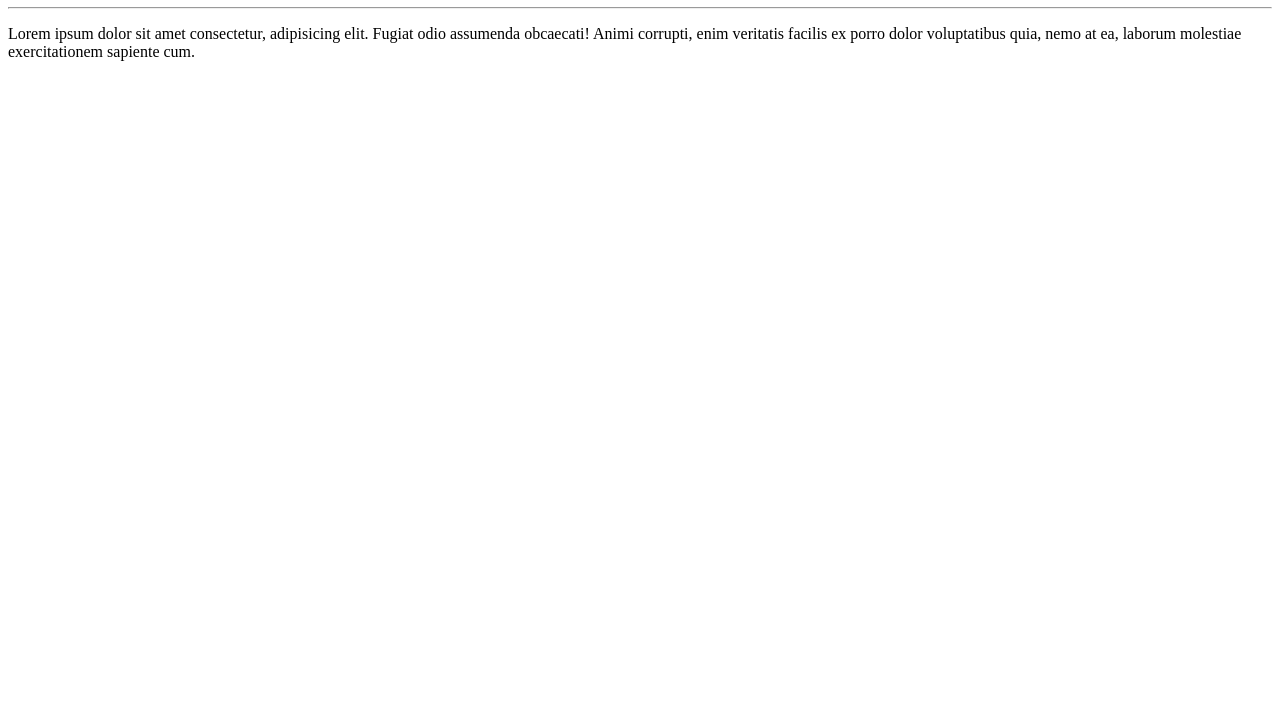
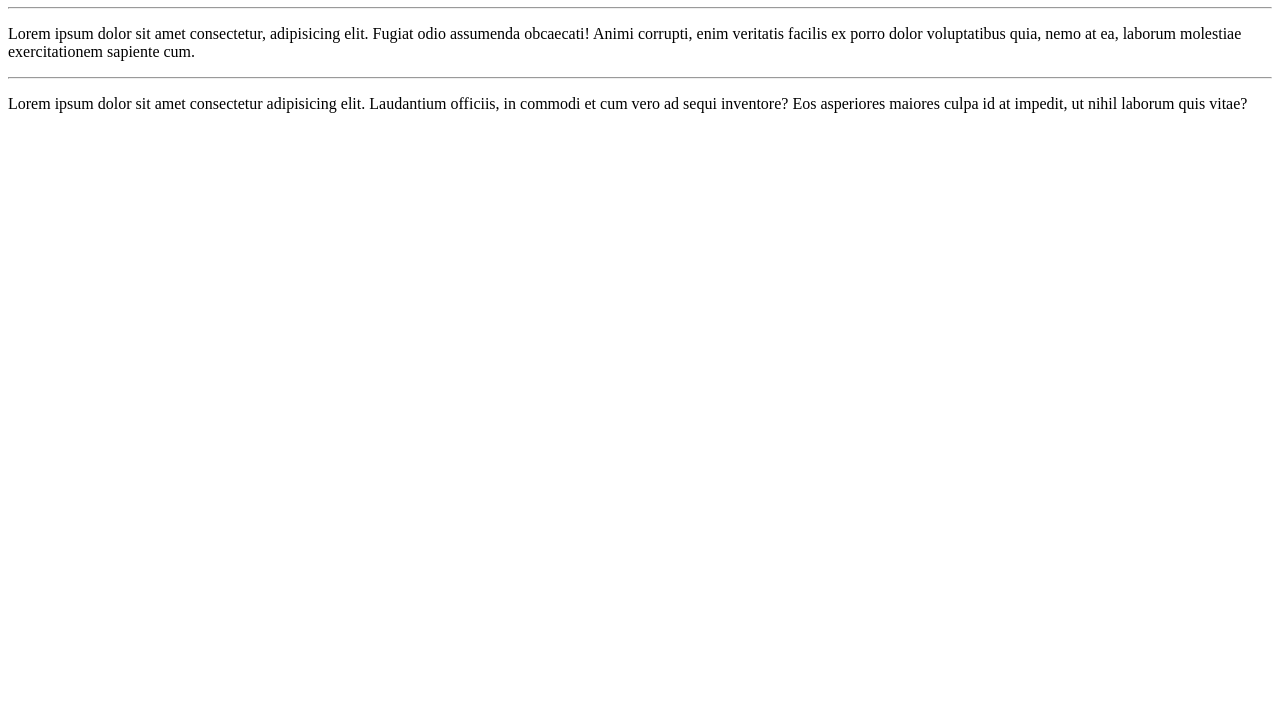
Before and after one commit to ezgoca/Ola-Mundo, a plain HTML site: page site-exemplo/index.html in a window 1280 px wide. Shown: the part 73-800 px from the top of the page. Drawn offline with Linux system fonts and the light colour scheme.

Commit message:
Adicionei um paragafo
Adicionado

```diff
--- a/site-exemplo/index.html
+++ b/site-exemplo/index.html
@@ -9,5 +9,7 @@
     <h1>Olá, Mundo!</h1>
     <hr>
     <p>Lorem ipsum dolor sit amet consectetur, adipisicing elit. Fugiat odio assumenda obcaecati! Animi corrupti, enim veritatis facilis ex porro dolor voluptatibus quia, nemo at ea, laborum molestiae exercitationem sapiente cum.</p>
+    <hr>
+    <p>Lorem ipsum dolor sit amet consectetur adipisicing elit. Laudantium officiis, in commodi et cum vero ad sequi inventore? Eos asperiores maiores culpa id at impedit, ut nihil laborum quis vitae?</p>
 </body>
 </html>
```
